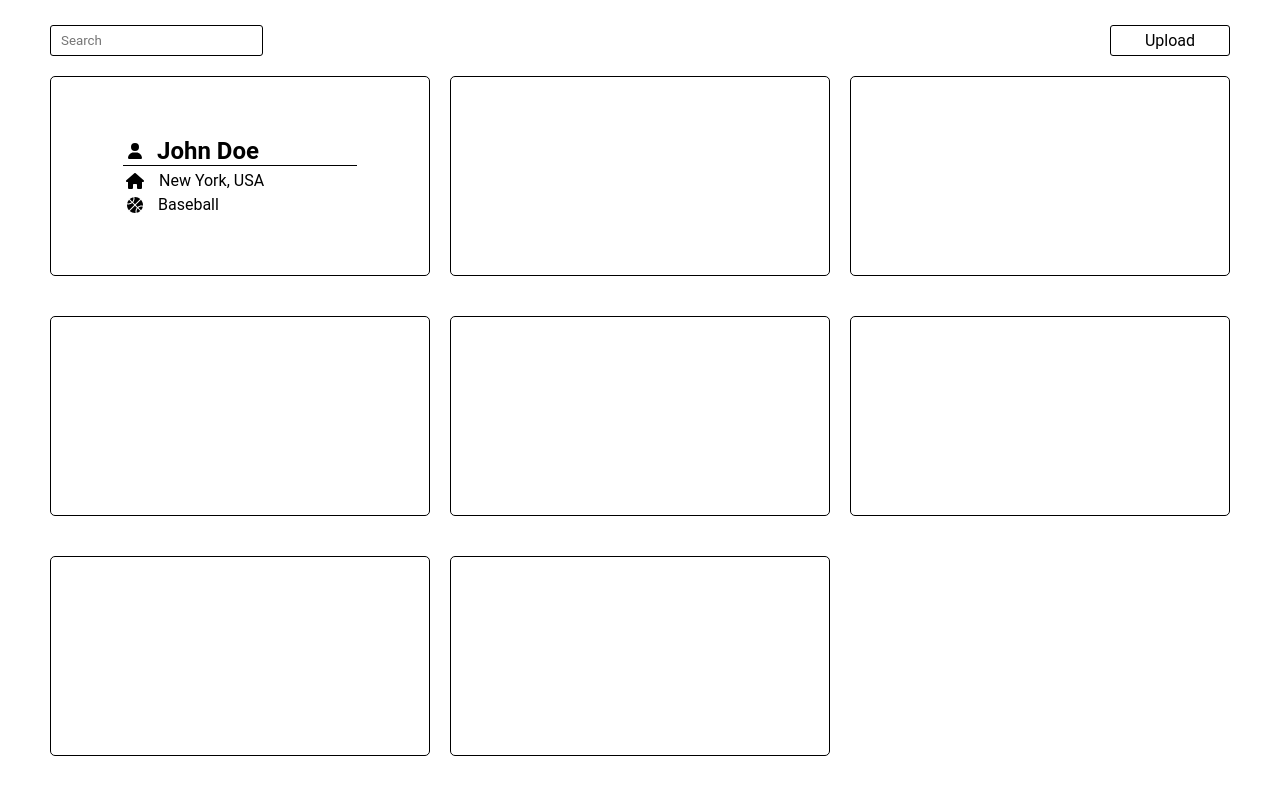
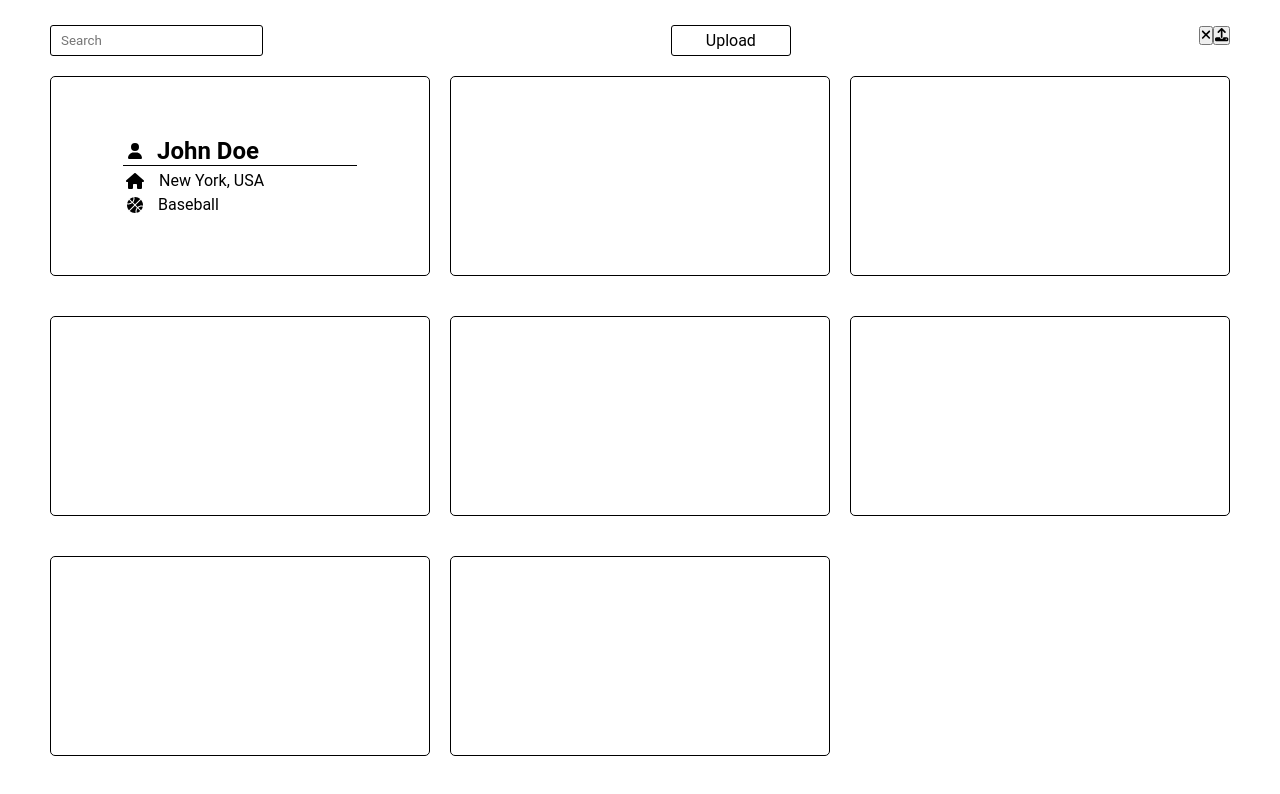
Before and after one commit to marcos-aa/csv-reader, a React (Vite) app in the folder frontend/: page / in a window 1280 px wide. Shown: the top 794 px of the page. Built offline with nearby package versions, Linux system fonts and the light colour scheme.

Commit message:
Implemented file change handler

```diff
--- a/frontend/src/App.tsx
+++ b/frontend/src/App.tsx
@@ -1,19 +1,40 @@
-import { faBasketball, faUser } from "@fortawesome/free-solid-svg-icons";
+import {
+  faBasketball,
+  faUpload,
+  faUser,
+} from "@fortawesome/free-solid-svg-icons";
 import { faHome } from "@fortawesome/free-solid-svg-icons/faHome";
+import { faXmark } from "@fortawesome/free-solid-svg-icons/faXmark";
 import { FontAwesomeIcon } from "@fortawesome/react-fontawesome";
+import { FormEvent, useState } from "react";
 import "./App.css";
 function App() {
+  const [file, setFile] = useState<File | null>();
+
+  const handleFileChange = (e: FormEvent<HTMLInputElement>) => {
+    const file = e.currentTarget.files?.item(0);
+    setFile((prev) => file ?? prev);
+  };
+
   return (
     <main>
       <div id="actionables">
         <input name="search" type="text" value={""} placeholder="Search" />
         <label>
-          <input type="file" />
+          <input type="file" accept="text/csv" onChange={handleFileChange} />
           Upload
         </label>
+        <div id="file-actions" className={file ? "shared-wd" : "full-wd"}>
+          <button type="button" title="Remove CSV file" id="eject-file">
+            <FontAwesomeIcon icon={faXmark} />
+          </button>
+          <button type="submit" title="Submit CSV file">
+            <FontAwesomeIcon icon={faUpload} />
+          </button>
+        </div>
       </div>
 
-      <section id={"cards-holder"}>
+      <section id="cards-holder">
         <div className="info-card" data-testid="info-card">
           <div className="info-item">
             <FontAwesomeIcon icon={faUser} />
@@ -28,6 +49,7 @@ function App() {
             <p className="info-item"> Baseball </p>
           </div>
         </div>
+
         <div className="info-card" data-testid="info-card"></div>
         <div className="info-card" data-testid="info-card"></div>
         <div className="info-card" data-testid="info-card"></div>
```
